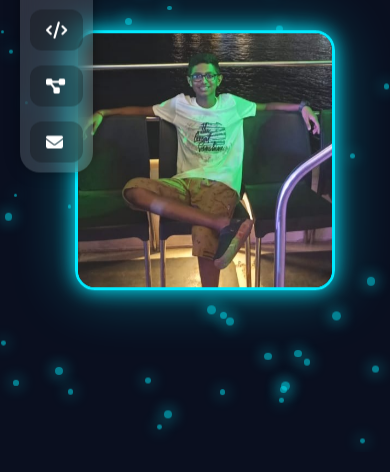
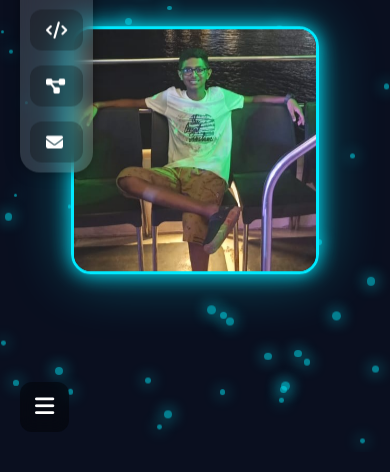
Before and after one commit to kaslesoham9-png/html-portfolio, a plain HTML site: page index.html in a window 390 px wide. Shown: the part 392-864 px from the top of the page. Drawn offline with Linux system fonts and the light colour scheme.

Commit message:
Add files via upload

```diff
--- a/index.html
+++ b/index.html
@@ -7,6 +7,10 @@
     <link rel="stylesheet" href="style.css">
 </head>
 <body>
+
+<button id="navToggle" class="nav-toggle-btn">
+    <i class="fa-solid fa-bars"></i>
+</button>
 
     <!-- Floating Background Particles -->
     <div id="particles"></div>
@@ -49,7 +53,7 @@
     <div class="section-container">
 
         <div class="image-box">
-            <img src="hero2.jpeg" alt="Soham" style="height: 700px;">
+            <img src="hero2.jpeg" alt="Soham" height="700">
         </div>
 
         <div class="text-box">
--- a/script.js
+++ b/script.js
@@ -81,3 +81,10 @@ document.getElementById("contactForm").addEventListener("submit", async function
 document.addEventListener('contextmenu', function(e) {
     e.preventDefault();
 });
+
+    const nav = document.querySelector('.left-nav');
+    const btn = document.getElementById('navToggle');
+
+    btn.addEventListener('click', () => {
+        nav.classList.toggle('hidden');
+    });
--- a/style.css
+++ b/style.css
@@ -354,40 +354,33 @@ section {
     min-height: 100vh;
 }
 
-img {
-    max-width: 100%;
-    height: auto;
+/* Toggle button */
+.nav-toggle-btn {
+    position: fixed;
+    left: 20px;
+    bottom: 20px;
+    background: rgba(0, 0, 0, 0.4);
+    backdrop-filter: blur(10px);
+    border: none;
+    padding: 12px 15px;
+    border-radius: 12px;
+    color: white;
+    font-size: 22px;
+    cursor: pointer;
+    z-index: 1000;
+    transition: 0.3s;
 }
 
-@media (max-width: 768px) {
-    * {
-        box-sizing: border-box;
-    }
+.nav-toggle-btn:hover {
+    background: rgba(0,0,0,0.6);
+}
 
-    body {
-        padding: 10px;
-    }
+/* Hide animation */
+.left-nav {
+    transition: transform 0.4s ease;
+}
 
-    /* Make sections stack properly */
-    .panel, .content, section {
-        width: 100%;
-        padding: 10px;
-    }
-
-    /* Make text smaller for mobile */
-    h1, h2, h3 {
-        text-align: center;
-    }
-
-    /* Fix navbar for phone */
-    .navbar, nav, ul {
-        flex-direction: column;
-        text-align: center;
-    }
-
-    /* Fix project boxes */
-    .project-box {
-        width: 100%;
-        margin: 10px 0;
-    }
+/* When hidden */
+.left-nav.hidden {
+    transform: translateX(-120px);
 }
```
